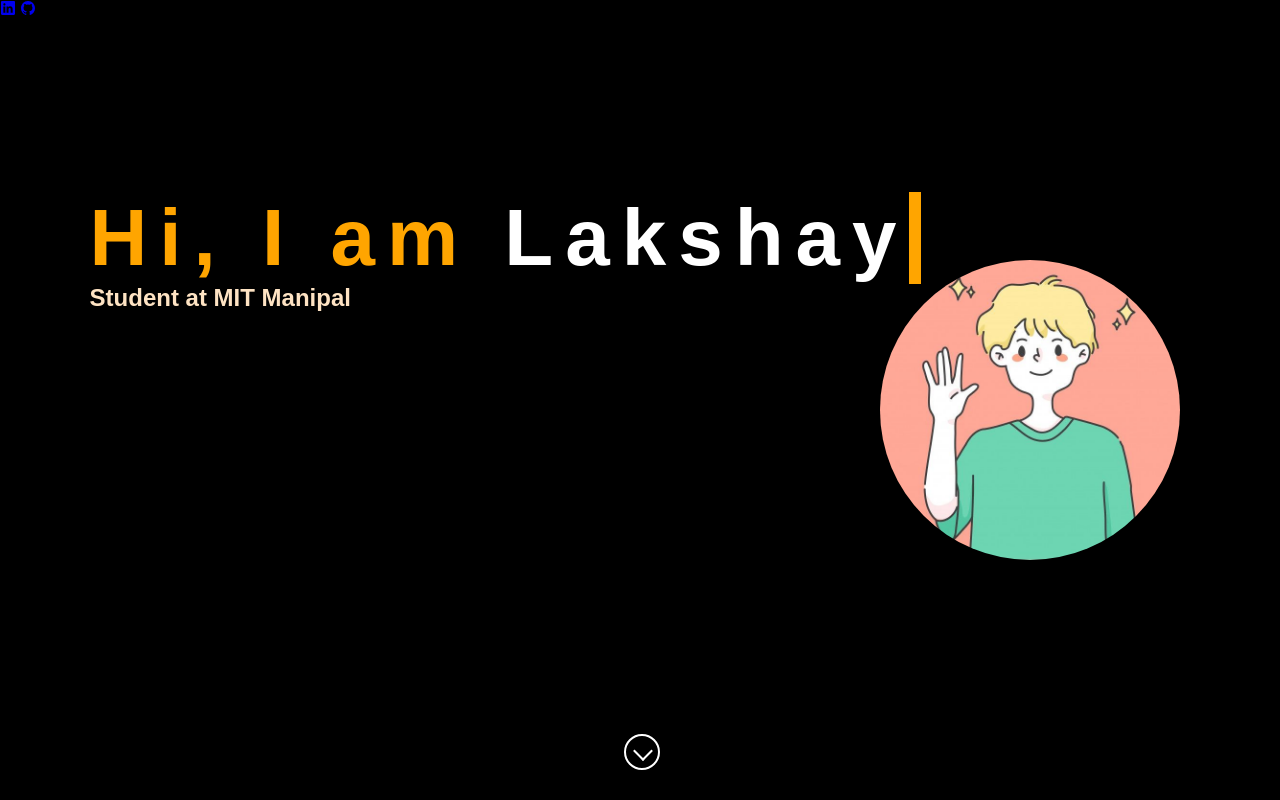
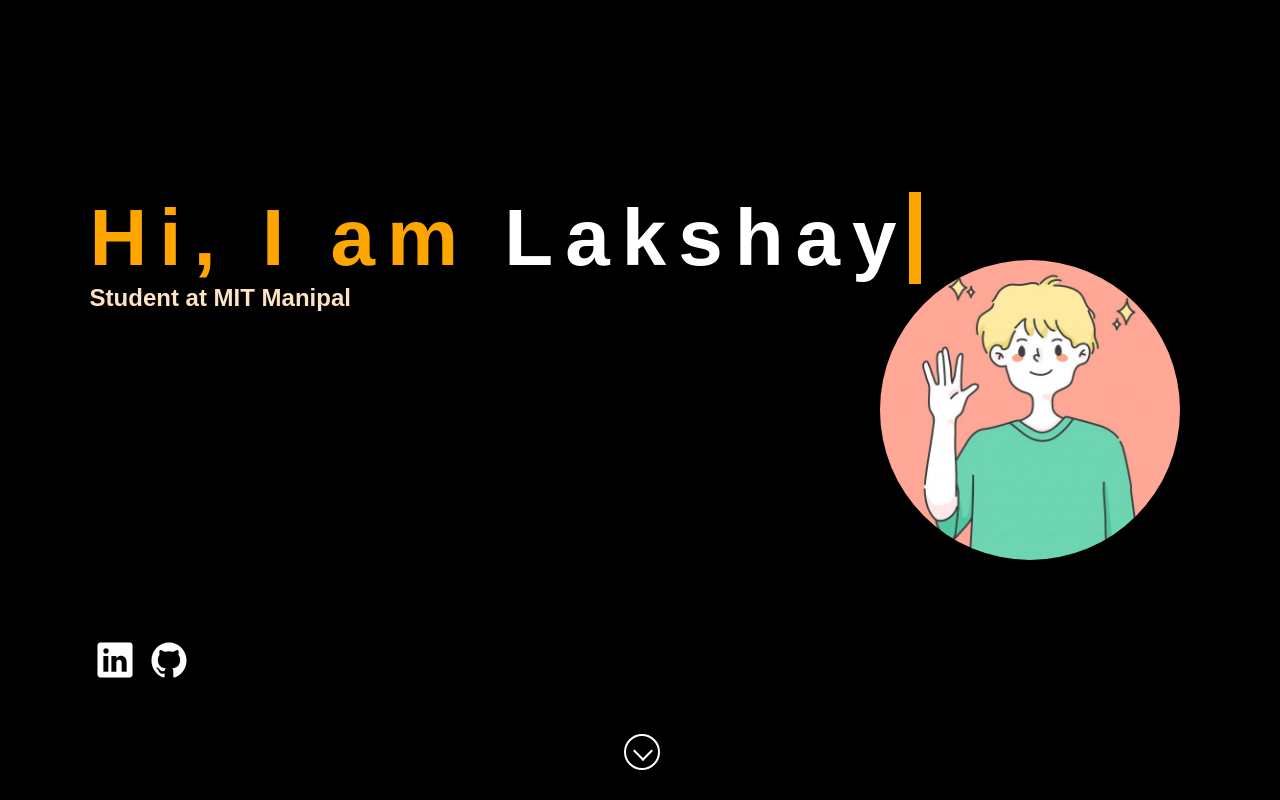
Before and after one commit to lakshay007/Aboutme.github.io, a plain HTML site: page index.html in a window 1280 px wide. Shown: the top 800 px of the page. Drawn offline with nearby package versions, Linux system fonts and the light colour scheme.

Commit message:
Update style.css

```diff
--- a/style.css
+++ b/style.css
@@ -185,6 +185,7 @@ nav{
 }
 
 .intro a{
+  z-index: 9999;
   background: #212121;
   padding: 10px 18px;
   text-decoration: none;
@@ -246,6 +247,30 @@ nav{
   bottom: 20;
   right: 100px;
 }
+.socials{
+  padding-top: 50%;
+  padding-left: 7%;
+  animation: 3s fadeIn;
+animation-delay: 3s;
+animation-fill-mode: forwards;
+
+visibility: hidden;
+}
+
+@keyframes fadeIn {
+0% {
+  opacity: 0;
+}
+100% {
+  visibility: visible;
+  opacity: 1;
+}
+}
+.socials a{
+  font-size: 40px;
+  color: white;
+  margin: 0 5px;
+}
 
 
 
@@ -254,14 +279,14 @@ nav{
 padding-left: 560px; ;
 
   position: absolute;
-    padding-top: 889px;
+  padding-top: 250px;
   color: orange;
   font-size: xx-large;
 }
 .about h1{
 text-decoration: underline;
 text-decoration-color: orange;
-  text-underline-offset: 10px;
+text-underline-offset: 25px;
 }
 .about h1 span{
 color: white;
```
Lines whose indentation alone changed are shown as unchanged.
